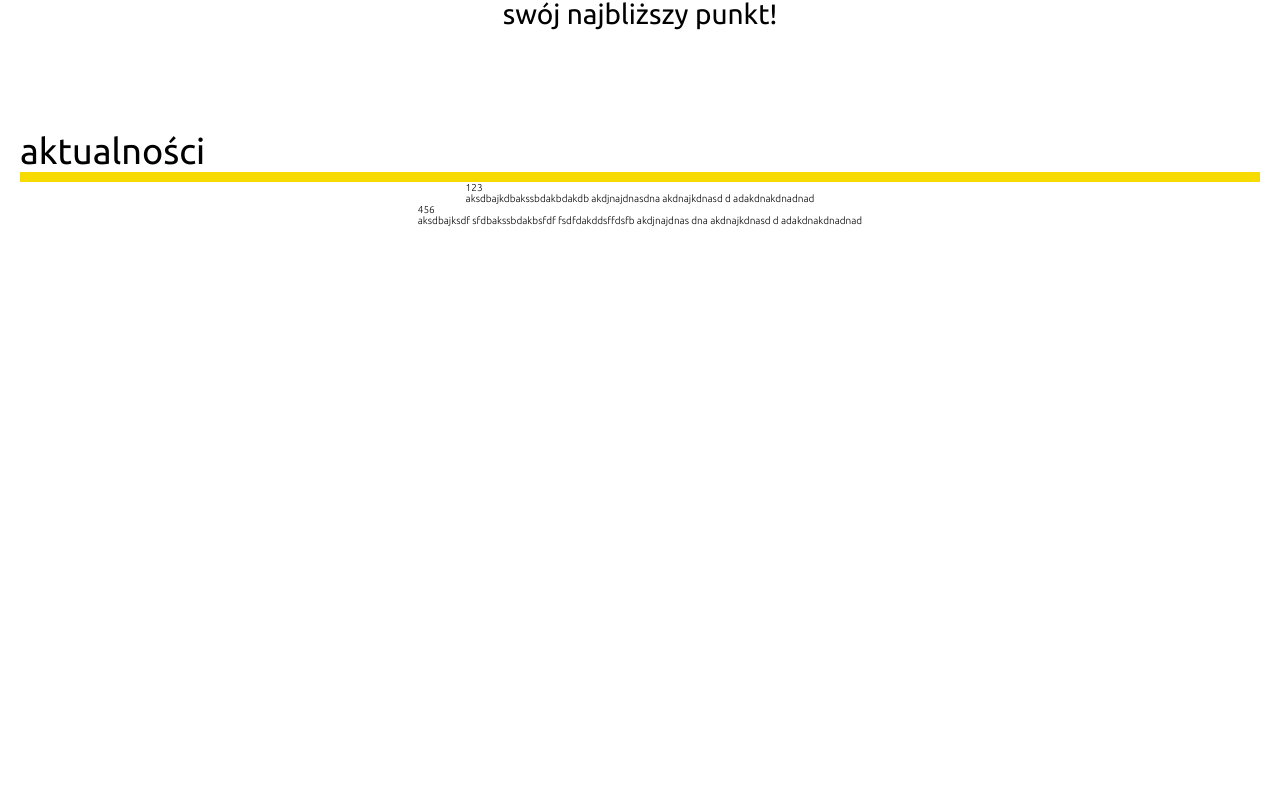
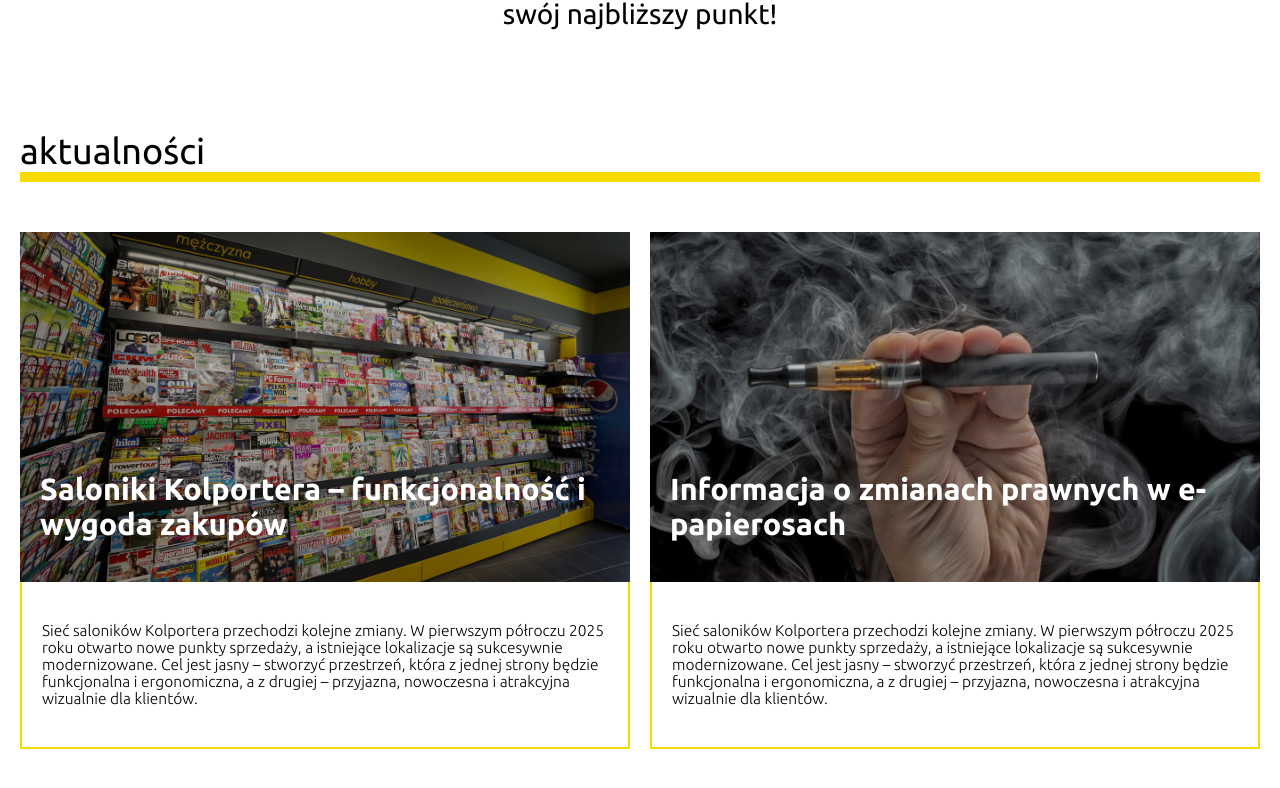
Before and after one commit to michalmiotla/salonikdlaciebie-next-js-site, a Next.js app: page / in a window 1280 px wide. Shown: the part 788-1576 px from the top of the page. Built offline with nearby package versions, Linux system fonts and the light colour scheme.

Commit message:
working with news section

```diff
--- a/src/app/components/News/NewsMainPage.js
+++ b/src/app/components/News/NewsMainPage.js
@@ -1,11 +1,25 @@
+import Image from 'next/image'
 import styles from './NewsMainPage.module.css'
 import newsData from '@/app/data/newsData'
 
 export default function NewsMainPage() {
 	return newsData.slice(0, 2).map(news => (
 		<div className={styles.news} key={news.index}>
-			<p>{news.title}</p>
-			<p>{news.description}</p>
+			<div className={styles.photo}>
+				<Image
+					className={styles.img}
+					alt={news.title}
+					src={news.image}
+					fill
+					objectFit='cover'
+					objectPosition='center'
+				/>
+				<div className={styles.gradient}></div>
+				<p>{news.title}</p>
+			</div>
+			<div className={styles.description}>
+				<p>{news.description}</p>
+			</div>
 		</div>
 	))
 }
--- a/src/app/components/News/NewsMainPage.module.css
+++ b/src/app/components/News/NewsMainPage.module.css
@@ -1,3 +1,91 @@
 .news {
+	position: relative;
+	width: 100%;
+	min-width: 30rem;
+	max-width: 65rem;
+	display: flex;
+	flex-direction: column;
+	margin-block: 2rem;
+	overflow: hidden;
 
+	.photo {
+		position: relative;
+		width: 100%;
+		height: 20rem;
+		overflow: hidden;
+
+		.img {
+			transition: transform 0.5s ease-in-out;
+		}
+
+		.gradient {
+			position: absolute;
+			width: 100%;
+			height: 100%;
+			background-color: rgb(0, 0, 0, 0.25);
+		}
+
+		p {
+			position: absolute;
+			display: block;
+			bottom: 0;
+			text-align: left;
+			font-size: clamp(1.8rem, 1.435vw + 1.298rem, 2.4rem);
+			font-weight: 700;
+			padding: 2rem 1rem;
+			z-index: 100;
+			color: var(--font-second-color);
+		}
+	}
+
+	.description {
+		border: 2px solid var(--theme-main-color);
+		border-top: none;
+
+		p {
+			font-size: clamp(1.2rem, 0.381vw + 1.067rem, 1.6rem);
+			padding: 2rem 1rem;
+		}
+	}
 }
+
+.news:hover {
+	cursor: pointer;
+}
+
+.news:hover .photo .img {
+	transform: scale(1.05);
+	/* transition: transform 0s ease-in-out; */
+}
+
+@media screen and (min-width: 768px) {
+	.news {
+		.photo {
+            height: 25rem;
+			p {
+				font-size: clamp(2.4rem, 1.266vw + 1.428rem, 3.2rem);
+			}
+		}
+	}
+}
+
+@media screen and (min-width: 1024px) {
+	.news {
+		width: 50%;
+		margin-block: 5rem;
+
+		.photo {
+			height: 35rem;
+
+			p {
+				padding: 4rem 2rem;
+			}
+		}
+
+		.description {
+			p {
+				padding: 4rem 2rem;
+			}
+		}
+	}
+}
--- a/src/app/components/News/NewsSection.module.css
+++ b/src/app/components/News/NewsSection.module.css
@@ -21,10 +21,10 @@
 	.news_container {
 		position: relative;
 		display: flex;
-		flex-direction: column;
 		justify-content: center;
 		align-items: center;
-        width: 100%;
+		width: 100%;
+		flex-wrap: wrap;
 	}
 }
 
@@ -37,3 +37,13 @@
 		}
 	}
 }
+
+@media screen and (min-width: 1024px) {
+	.news_section {
+		.news_container {
+			justify-content: space-between;
+			flex-wrap: nowrap;
+			gap: 2rem;
+		}
+	}
+}
--- a/src/app/data/newsData.js
+++ b/src/app/data/newsData.js
@@ -1,13 +1,17 @@
 const newsData = [
 	{
 		index: 0,
-		title: '123',
-		description: 'aksdbajkdbakssbdakbdakdb akdjnajdnasdna akdnajkdnasd d adakdnakdnadnad',
+		title: 'Saloniki Kolportera – funkcjonalność i wygoda zakupów',
+		description:
+			'Sieć saloników Kolportera przechodzi kolejne zmiany. W pierwszym półroczu 2025 roku otwarto nowe punkty sprzedaży, a istniejące lokalizacje są sukcesywnie modernizowane. Cel jest jasny – stworzyć przestrzeń, która z jednej strony będzie funkcjonalna i ergonomiczna, a z drugiej – przyjazna, nowoczesna i atrakcyjna wizualnie dla klientów.',
+		image: '/hero.jpg',
 	},
 	{
 		index: 1,
-		title: '456',
-		description: 'aksdbajksdf sfdbakssbdakbsfdf   fsdfdakddsffdsfb akdjnajdnas dna akdnajkdnasd d adakdnakdnadnad',
+		title: 'Informacja o zmianach prawnych w e-papierosach',
+		description:
+			'Sieć saloników Kolportera przechodzi kolejne zmiany. W pierwszym półroczu 2025 roku otwarto nowe punkty sprzedaży, a istniejące lokalizacje są sukcesywnie modernizowane. Cel jest jasny – stworzyć przestrzeń, która z jednej strony będzie funkcjonalna i ergonomiczna, a z drugiej – przyjazna, nowoczesna i atrakcyjna wizualnie dla klientów.',
+		image: '/E-cigarette_mid.jpg',
 	},
 	{
 		index: 2,
```
Also changed, not shown: public/E-cigarette_mid.jpg (added).
